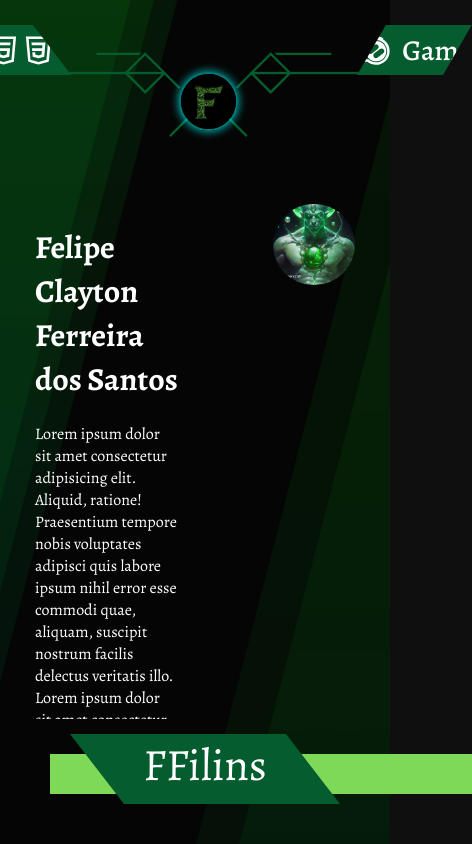
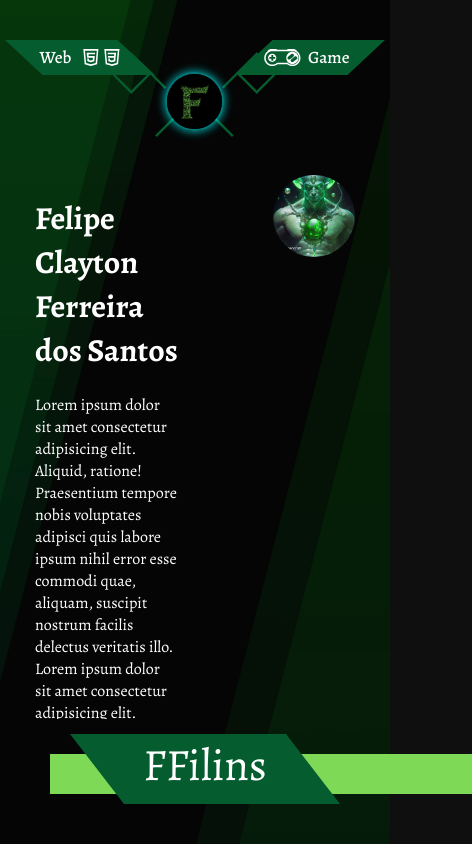
Before and after one commit to FFilins/Gamer-portifolio, a plain HTML site: page index.html in a window 390 px wide. Shown: the whole page, 472 px wide, since content can reach past the window. Drawn offline with nearby package versions, Linux system fonts and the light colour scheme.

Commit message:
responsive header

```diff
--- a/index.html
+++ b/index.html
@@ -83,7 +83,7 @@
                 </g>
                 <!-- <rect x="213.6" y="62.4" transform="matrix(0.7071 -0.7071 0.7071 0.7071 4.6621 176.7003)" class="st0" width="4" height="40.7"/> -->
                 <rect x="182.3" y="33.1" transform="matrix(0.7071 -0.7071 0.7071 0.7071 17.6343 145.3827)" class="st0" width="4" height="36.5"/>
-                <rect x="320" y="36.5" class="st0" width="192" height="4"/>
+                <rect x="320" y="36.5" class="st0" width="171.4" height="4"/>
                 <rect y="36.5" class="st0" width="171.4" height="4"/>
                 </svg>
                 <img src="imgs/FFilins-greenYellow.png" onclick="changeTab(event)" alt="logo" id="profile" class="logo active">
@@ -116,22 +116,6 @@
 
         <main>
 
-            <div id="game-tab" class="hide">
-                <div class="container">
-                    <h1 class="title">Game Dev</h1>
-                    <ul class="list">
-                        <li class="list-item">
-                            <div class="li-text">
-                                <h2>Pong</h2>
-                                <p>Lorem ipsum dolor sit amet consectetur adipisicing elit. Sunt dolore doloribus nulla hic quibusdam quasi repellendus soluta libero blanditiis qui eveniet, facere mollitia laudantium maiores eum nihil aperiam atque. Iste.</p>
-                            </div>
-                            <div class="li-media">
-                                <img src="imgs/pong.png" alt="pong1">
-                            </div>
-                        </li>
-                    </ul>
-                </div>
-             </div>
              <div id="profile-tab" class="tab-active">
                  <div class="container profile-container">
                     <div class="main-left">
@@ -195,6 +179,22 @@
                     </ul>
                 </div>
              </div>
+             <div id="game-tab" class="hide">
+                <div class="container">
+                    <h1 class="title">Game Dev</h1>
+                    <ul class="list">
+                        <li class="list-item">
+                            <div class="li-text">
+                                <h2>Pong</h2>
+                                <p>Lorem ipsum dolor sit amet consectetur adipisicing elit. Sunt dolore doloribus nulla hic quibusdam quasi repellendus soluta libero blanditiis qui eveniet, facere mollitia laudantium maiores eum nihil aperiam atque. Iste.</p>
+                            </div>
+                            <div class="li-media">
+                                <img src="imgs/pong.png" alt="pong1">
+                            </div>
+                        </li>
+                    </ul>
+                </div>
+             </div>
 
         </main>
 
--- a/main.css
+++ b/main.css
@@ -11,20 +11,19 @@ header {
     display: flex;
     justify-content: center;
     width: 100%;
-    min-height: 20%;
-    max-height: 20%;
     background-image: linear-gradient(rgba(36,36,36,1), rgba(36,36,36,0.15));
     z-index: 10;
 }
 .header-image{
-    z-index: 10;
-
+    z-index: 5;
+    height: fit-content;
     position: relative;
 }
 .header-image svg{
     height: 110px;
     width: 300px;
     margin-top: 40px;
+    margin-right: -10px;
 }
 .logo {
     position: absolute;
@@ -48,6 +47,8 @@ header {
     width: 500px;
     height: 50px;
     background-color: #055d2f;
+    max-width: 500px;
+    z-index: 6;
 
     cursor: pointer;
     display: flex;
@@ -79,11 +80,11 @@ header {
     width: 100%;
 }
 .button-left {
-    margin-right: -7px;
+    margin-right: -13px;
     clip-path: polygon(0 0, 75% 0, 100% 100%, 25% 100%);
 }
 .button-right {
-    margin-left: -7px;
+    margin-left: -13px;
     clip-path: polygon(25% 0, 100% 0, 75% 100%, 0 100%);
 }
 
@@ -109,6 +110,37 @@ header span {
 }
 #css3 svg , #controller svg{
     margin-left: -30px;
+}
+@media screen and (max-width: 1024px) {
+    .button-right {
+        margin-left: -55px;
+    }
+    .button-left {
+        margin-right: -55px;
+    }
+    .button-left, .button-right {
+        /* height: 35px; */
+    }
+    .button-left > *, .button-right > *{
+        margin-right: -15px;
+    }
+}
+@media screen and (max-width: 640px) {
+    .button-right {
+        margin-left: -105px;
+    }
+    .button-left {
+        margin-right: -105px;
+    }
+    .button-left, .button-right {
+        width: 150px;
+        height: 35px;
+        margin-top: 40px;
+    }
+    .button-left > *, .button-right > *{
+        transform: scale(0.6);
+        margin-right: -10px;
+    }
 }
 /* End Header */
 
@@ -137,30 +169,26 @@ header span {
 
 main {
     width: calc(100% - 30px);
-    height: calc(calc(100% - 20%) - 140px);
+    height: calc((100% - 140px) - 140px);
     margin: 15px;
     position: fixed;
-    top: 20%;
+    top: 140px;
     overflow-y: scroll;
     overflow-x: hidden;
 }
 main::-webkit-scrollbar {
-    width: 10px; /* Largura do scrollbar */
+    width: 8px; /* Largura do scrollbar */
 }
 
   /* Fundo do scrollbar */
 main::-webkit-scrollbar-track {
     background: #55555577; /* Cor de fundo do track */
     border-radius: 5px;
-    /* clip-path: polygon(50% 0, 100% 5px, 100% calc(100% - 5px), 50% 100%, 0 calc(100% - 5px), 0 5px); */
-
 }
 /* scrollbar móvel */
 main::-webkit-scrollbar-thumb {
     background: #c3c3c3; /* Cor de fundo do track */
-    width: 5px;
     border-radius: 5px;
-    /* clip-path: polygon(50% 0, 100% 5px, 100% calc(100% - 5px), 50% 100%, 0 calc(100% - 5px), 0 5px); */
 }
 main > div {
     opacity: 0;
--- a/main.js
+++ b/main.js
@@ -14,7 +14,7 @@ function changeTab( event ) {
         setTimeout( () => {      // impede a troca de ser instantânea
             selectedTab.classList.add('hide');
             newTab.classList.add('tab-active');
-        }, 100)
+        }, 200)
     }
 
 }
```
